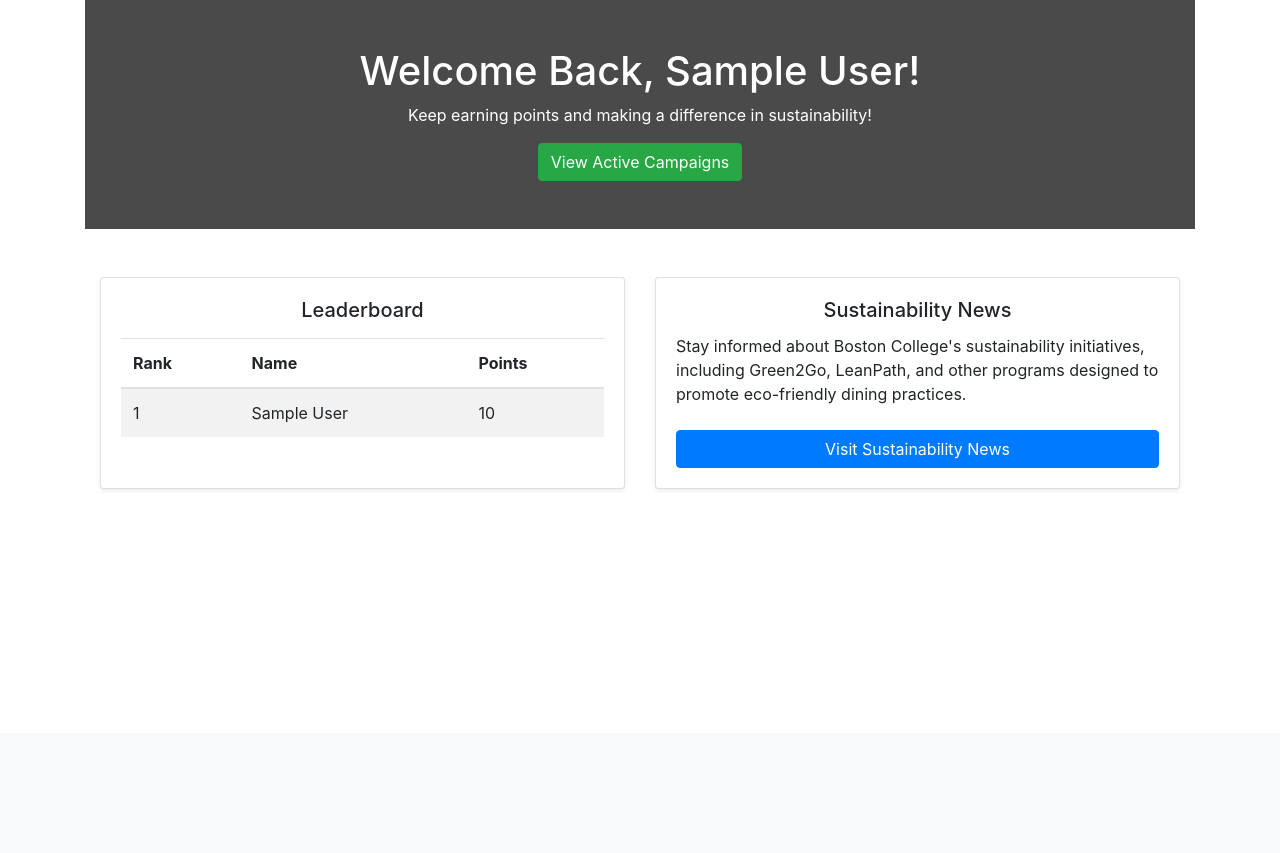
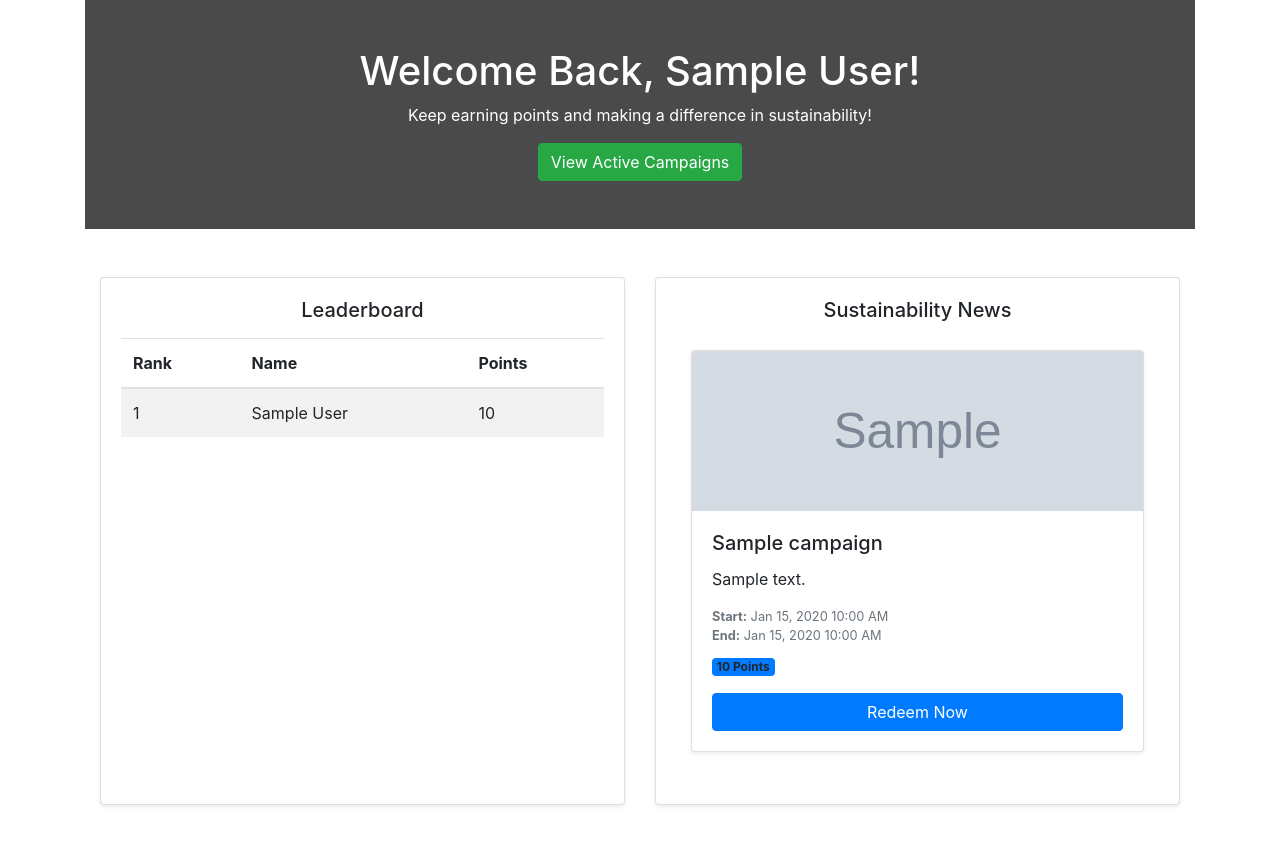
Before and after one commit to CSCI3356-Fall2024/Electronic-Eagles, a Django app: page / in a window 1280 px wide. Shown: the part 67-920 px from the top of the page. Before the commit the page ends 556 px from the top, so only its background shows below. Run offline with Django 5.2, Linux system fonts and the light colour scheme; a user stored in the database is signed in; tables that the repository leaves empty hold one stand-in row (values such as "Sample post"); grey boxes marked "Sample" are stand-in pictures.

Commit message:
News Feed

```diff
--- a/delivery3/app/forms.py
+++ b/delivery3/app/forms.py
@@ -26,7 +26,7 @@ class UserProfileForm(forms.ModelForm):
 class CampaignForm(forms.ModelForm):
     class Meta:
         model = Campaign
-        fields = ['name', 'start_time', 'end_time', 'description', 'points', 'cover_photo', 'permanent']
+        fields = ['name', 'start_time', 'end_time', 'description', 'points', 'cover_photo', 'permanent', 'newsfeed']
         widgets = {
             'start_time': forms.DateTimeInput(attrs={'type': 'datetime-local'}),
             'end_time': forms.DateTimeInput(attrs={'type': 'datetime-local'}),
--- a/delivery3/app/models.py
+++ b/delivery3/app/models.py
@@ -36,6 +36,7 @@ class Campaign(models.Model):
     qr_code = models.ImageField(upload_to='qr_codes/', blank=True)
     unique_id = models.UUIDField(default=uuid.uuid4, editable=False)
     redeemed_users = models.ManyToManyField(User, blank=True, related_name='redeemed_campaigns')
+    newsfeed = models.BooleanField(default=False)
 
     def __str__(self):
         return self.name
--- a/delivery3/app/templates/active_campaigns.html
+++ b/delivery3/app/templates/active_campaigns.html
@@ -13,7 +13,8 @@
                     <th>Name</th>
                     <th>Description</th>
                     <th>QR Code</th>
-                </tr>
+                    <th>Actions</th>
+
             </thead>
             <tbody>
                 {% for campaign in permanent_campaigns %}
@@ -30,6 +31,9 @@
                             {% else %}
                                 No QR Code
                             {% endif %}
+                        </td>
+                        <td>
+                            <a href="{% url 'edit_campaign' campaign.pk %}" class="btn btn-primary">Edit</a>
                         </td>
                     </tr>
                 {% empty %}
--- a/delivery3/app/templates/campaign_create.html
+++ b/delivery3/app/templates/campaign_create.html
@@ -42,6 +42,11 @@
                                     <td><input type="number" id="points" name="points" class="form-control" min="0" required></td>
                                 </tr>
                                 <tr>
+                                    <th><label for="newsfeed">Add to News Feed?</label></th>
+                                    <td>
+                                        <input type="checkbox" id="newsfeed" name="newsfeed" class="form-check-input">
+                                    </td>
+                                <tr>
                                     <th><label for="cover-photo">Cover Photo</label></th>
                                     <td>
                                         <input type="file" id="cover-photo" name="cover_photo" class="form-control" accept="image/*">
--- a/delivery3/app/templates/edit_campaign.html
+++ b/delivery3/app/templates/edit_campaign.html
@@ -42,6 +42,12 @@
                                     <td><input type="number" id="points" name="points" class="form-control" min="0" value="{{ form.points.value }}" required></td>
                                 </tr>
                                 <tr>
+                                    <th><label for="newsfeed">Add to News Feed?</label></th>
+                                    <td>
+                                        <input type="checkbox" id="newsfeed" name="newsfeed" class="form-check-input">
+                                    </td>
+                                <tr>
+                                <tr>
                                     <th>Cover Photo</th>
                                         <td>
                                             <div class="d-flex align-items-center">
--- a/delivery3/app/templates/landing_page.html
+++ b/delivery3/app/templates/landing_page.html
@@ -46,16 +46,43 @@
             <div class="card shadow-sm h-100">
                 <div class="card-body">
                     <h5 class="card-title text-center">Sustainability News</h5>
-                    <p>
-                        Stay informed about Boston College's sustainability initiatives, including Green2Go, LeanPath, and other programs designed to promote eco-friendly dining practices.
-                    </p>
-                    <div class="text-center mt-4">
-                        <a href="https://www.bc.edu/content/bc-web/offices/auxiliary-services/sites/dining/about/sustainability.html"
-                           class="btn btn-primary w-100"
-                           target="_blank"
-                           rel="noopener noreferrer">
-                           Visit Sustainability News
-                        </a>
+                    <div class="news-feed-container">
+                        {% if news_campaigns %}
+                        <div class="d-flex justify-content-center">
+                            <div class="container py-3" style="max-height: 500px; overflow-y: auto;">
+                                {% for campaign in news_campaigns %}
+                                <div class="card shadow-sm mb-3">
+                                    {% if campaign.cover_photo %}
+                                        <img src="{{ campaign.cover_photo.url }}" class="card-img-top" alt="{{ campaign.name }}" style="height: 160px; object-fit: cover;">
+                                    {% else %}
+                                        <img src="{% static 'campaignDefault.png' %}" class="card-img-top" alt="Default Cover Photo" style="height: 150px; object-fit: cover;">
+                                    {% endif %}
+                                    <div class="card-body">
+                                        <h5 class="card-title">{{ campaign.name }}</h5>
+                                        <p class="card-text">{{ campaign.description }}</p>
+                                        <div class="text-muted small mb-2">
+                                            <div><strong>Start:</strong> {{ campaign.start_time|date:"M d, Y h:i A" }}</div>
+                                            <div><strong>End:</strong> {{ campaign.end_time|date:"M d, Y h:i A" }}</div>
+                                        </div>
+                                        <div class="card-text mb-3">
+                                            <span class="badge bg-primary">{{ campaign.points }} Points</span>
+                                        </div>
+                                        <div class="mt-auto">
+                                            <!-- Button linking to the activity page -->
+                                            <a href="{% url 'actions' %}" class="btn btn-primary w-100">
+                                                Redeem Now
+                                            </a>
+                                        </div>
+                                    </div>
+                                </div>
+                                {% endfor %}
+                            </div>
+                        </div>
+                        {% else %}
+                        <div class="alert alert-info text-center">
+                            No news campaigns available at the moment.
+                        </div>
+                        {% endif %}
                     </div>
                 </div>
             </div>
--- a/delivery3/app/views.py
+++ b/delivery3/app/views.py
@@ -86,9 +86,13 @@ def validate_campaign(request, campaign_id):
 def landing_page(request):
     if request.user.is_authenticated:
         profile, created = UserProfile.objects.get_or_create(user=request.user)
+        news_campaigns = Campaign.objects.filter(newsfeed=True).order_by('-start_time')
         if not profile.is_complete:
             return redirect('profile_setup')
-    return render(request, 'landing_page.html')
+    return render(request, 'landing_page.html', {
+        'news_campaigns' : news_campaigns,
+    })
+
 
 @login_required
 def profile_view(request):
@@ -382,3 +386,13 @@ def activity_view(request):
     activities = ActivityLog.objects.filter(user=user).order_by('-timestamp')
 
     return render(request, 'activity.html', {'activities': activities, 'user_points': user_points})
+
+@login_required
+def campaign_activity_view(request):
+    user = request.user
+    user_profile = user.userprofile
+    user_points = user_profile.points
+    # Get al activity logs related to the user
+    activities = ActivityLog.objects.filter(user=user).order_by('-timestamp')
+
+    return render(request, 'activity.html', {'activities': activities, 'user_points': user_points})
--- a/delivery3/delivery3/urls.py
+++ b/delivery3/delivery3/urls.py
@@ -21,6 +21,8 @@ from django.conf.urls.static import static
 from app import views
 
 urlpatterns = [
+    path('actions', views.actions_view, name='actions'),
+    path('activity/', views.activity_view, name='activity'),
     path('admin/', admin.site.urls),
     path('accounts/', include('allauth.urls')),
     path('', views.landing_page, name='landing_page'),
@@ -29,14 +31,12 @@ urlpatterns = [
     path('logout/', views.logout_view, name='logout'),
     path('campaign/create/', views.campaign_create_view, name='campaign_create'),
     path('campaign', views.active_campaigns_view, name='active_campaigns'),
-    path('actions', views.actions_view, name='actions'),
     path('campaigns/edit/<int:pk>/', views.edit_campaign_view, name='edit_campaign'),
     path('campaigns/edit/<int:pk>/', views.edit_campaign_view, name='edit_campaign'),
     path('change_admin_status/', views.change_admin_status, name='change_admin_status'),
     path('campaign/<int:pk>/view/', views.view_campaign_details, name='view_campaign_details'),
     path('rewards/', views.rewards_view, name='rewards'),
     path('validate-campaign/<uuid:campaign_id>/', views.validate_campaign, name='validate_campaign'),
-    path('activity/', views.activity_view, name='activity')
 
 ] + static(settings.MEDIA_URL, document_root=settings.MEDIA_ROOT)
 
```
Also changed, not shown: delivery3/app/migrations/0014_campaign_newsfeed.py (added), delivery3/media/qr_codes/qr_code-3bd93b37-0727-4697-a3ad-75b98d21e7a6.png (added), delivery3/media/qr_codes/qr_code-660cbee0-a73f-478f-adf0-d576b932f97c.png (added).
